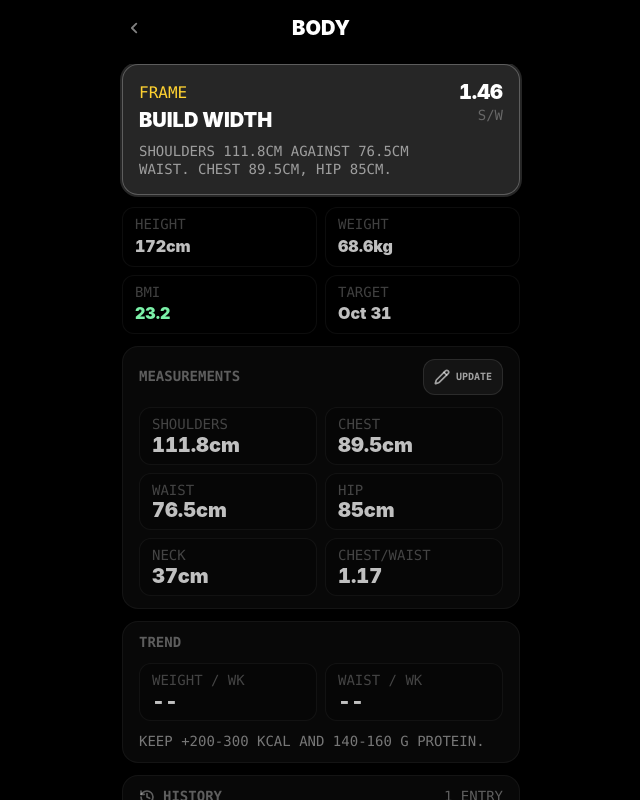
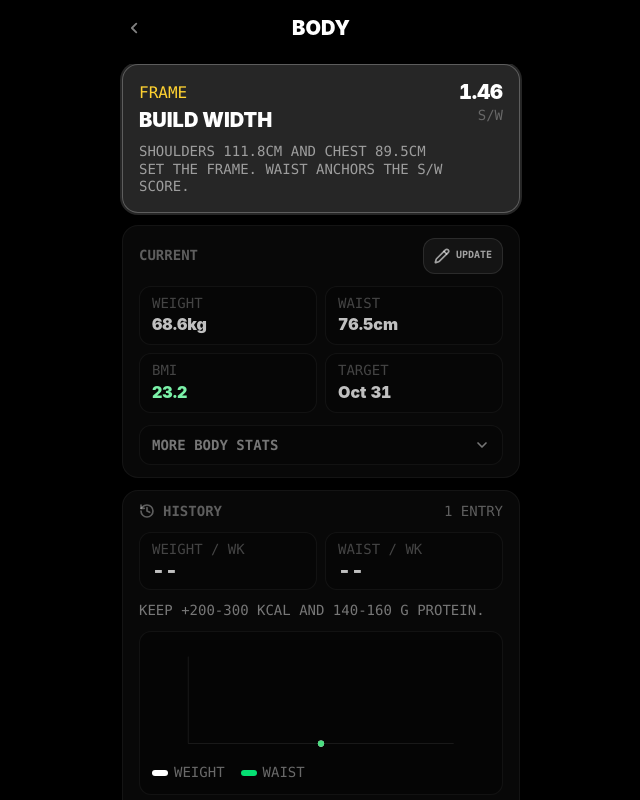
Before and after one commit to IFAKA/liftday, a Next.js app: page /history/body in a window 1280 px wide. Shown: the whole page, without its empty margins (319-959 px from the left). Built offline with nearby package versions, Linux system fonts and the light colour scheme.

Commit message:
fix: deduplicate body detail screen

```diff
--- a/components/BodyDetailScreen.tsx
+++ b/components/BodyDetailScreen.tsx
@@ -2,7 +2,7 @@
 
 import { useEffect, useMemo, useState } from 'react';
 import { useRouter } from 'next/navigation';
-import { ChevronLeft, History, Pencil, Ruler, Scale, Target, Utensils } from 'lucide-react';
+import { ChevronDown, ChevronLeft, ChevronUp, History, Pencil, Ruler, Scale, Target, Utensils } from 'lucide-react';
 import { Button } from '@/components/ui/button';
 import { Input } from '@/components/ui/input';
 import { TopBar } from '@/components/TopBar';
@@ -27,6 +27,7 @@ export function BodyDetailScreen() {
     logs: {},
   }));
   const [isEditing, setIsEditing] = useState(false);
+  const [showMoreStats, setShowMoreStats] = useState(false);
   const [draft, setDraft] = useState({ weightKg: '', waistCm: '', heightCm: '' });
 
   function reloadSnapshot() {
@@ -95,16 +96,9 @@ export function BodyDetailScreen() {
           active
         />
 
-        <WatchMetricGrid columns={2}>
-          <WatchMetricCell label="Height" value={`${body.heightCm}cm`} />
-          <WatchMetricCell label="Weight" value={`${formatNumber(body.weightKg, 1)}kg`} />
-          <WatchMetricCell label="BMI" value={body.bmi} tone={body.bmiTone} />
-          <WatchMetricCell label="Target" value={body.targetDate} />
-        </WatchMetricGrid>
-
         <WatchPanel subtle className="py-3">
           <div className="mb-3 flex items-center justify-between gap-3">
-            <p className="text-fluid-label font-mono font-black uppercase text-white/35">Measurements</p>
+            <p className="text-fluid-label font-mono font-black uppercase text-white/35">Current</p>
             <Button
               type="button"
               variant="ghost"
@@ -142,25 +136,30 @@ export function BodyDetailScreen() {
               </div>
             </div>
           )}
-          <div className="grid grid-cols-2 gap-2">
-            <BodyMeasure label="Shoulders" value={body.shoulderCm} />
-            <BodyMeasure label="Chest" value={body.chestCm} />
-            <BodyMeasure label="Waist" value={body.waistCm} />
-            <BodyMeasure label="Hip" value={body.hipCm} />
-            <BodyMeasure label="Neck" value={body.neckCm} />
-            <BodyMeasure label="Chest/Waist" value={body.chestWaistRatio} />
-          </div>
-        </WatchPanel>
-
-        <WatchPanel subtle className="py-3">
-          <p className="mb-3 text-fluid-label font-mono font-black uppercase text-white/35">Trend</p>
-          <div className="grid grid-cols-2 gap-2">
-            <BodyMeasure label="Weight / wk" value={body.weightTrend} />
-            <BodyMeasure label="Waist / wk" value={body.waistTrend} />
-          </div>
-          <p className="mt-3 text-fluid-label font-mono uppercase leading-relaxed text-white/45">
-            {body.trendSummary}
-          </p>
+          <WatchMetricGrid columns={2}>
+            <WatchMetricCell label="Weight" value={`${formatNumber(body.weightKg, 1)}kg`} />
+            <WatchMetricCell label="Waist" value={body.waistCm} />
+            <WatchMetricCell label="BMI" value={body.bmi} tone={body.bmiTone} />
+            <WatchMetricCell label="Target" value={body.targetDate} />
+          </WatchMetricGrid>
+          <Button
+            type="button"
+            variant="ghost"
+            onClick={() => setShowMoreStats((current) => !current)}
+            aria-expanded={showMoreStats}
+            className="mt-3 h-10 w-full justify-between rounded-lg border border-white/5 bg-black/25 px-3 text-fluid-label font-mono font-black uppercase text-white/45 hover:bg-white/10 hover:text-white"
+          >
+            More body stats
+            {showMoreStats ? <ChevronUp className="h-4 w-4" /> : <ChevronDown className="h-4 w-4" />}
+          </Button>
+          {showMoreStats && (
+            <WatchMetricGrid columns={2} className="mt-2">
+              <WatchMetricCell label="Height" value={`${body.heightCm}cm`} />
+              <WatchMetricCell label="Hip" value={body.hipCm} />
+              <WatchMetricCell label="Neck" value={body.neckCm} />
+              <WatchMetricCell label="Chest/Waist" value={body.chestWaistRatio} />
+            </WatchMetricGrid>
+          )}
         </WatchPanel>
 
         <WatchPanel subtle className="py-3">
@@ -173,7 +172,14 @@ export function BodyDetailScreen() {
               {body.history.length} {body.history.length === 1 ? 'entry' : 'entries'}
             </p>
           </div>
-          <BodyTrendChart entries={body.history} />
+          <div className="grid grid-cols-2 gap-2">
+            <BodyMeasure label="Weight / wk" value={body.weightTrend} />
+            <BodyMeasure label="Waist / wk" value={body.waistTrend} />
+          </div>
+          <p className="mt-3 text-fluid-label font-mono uppercase leading-relaxed text-white/45">
+            {body.trendSummary}
+          </p>
+          <BodyTrendChart entries={body.history} className="mt-3" />
           <div className="mt-3 flex flex-col gap-2">
             {body.history.slice(-8).reverse().map((entry) => (
               <div key={entry.dateKey} className="grid grid-cols-[1fr_auto_auto] items-center gap-3 rounded-lg border border-white/5 bg-black/25 px-3 py-2">
@@ -283,7 +289,7 @@ function getBodyModel(profile: UserProfile, logs: Record<string, DailyLog>) {
     chestWaistRatio: chestWaist.toFixed(2),
     targetDate: formatTargetDate(profile.targetDate),
     frameLabel: shoulderWaist >= 1.5 ? 'Strong taper' : 'Build width',
-    frameSummary: `Shoulders ${formatNumber(shoulderCm, 1)}cm against ${formatNumber(waistCm, 1)}cm waist. Chest ${formatNumber(chestCm, 1)}cm, hip ${formatNumber(hipCm, 1)}cm.`,
+    frameSummary: `Shoulders ${formatNumber(shoulderCm, 1)}cm and chest ${formatNumber(chestCm, 1)}cm set the frame. Waist anchors the S/W score.`,
     frameTone: shoulderWaist >= 1.5 ? 'text-green-300' : 'text-amber-300',
     weightTrend: formatTrend(trend.weightTrendKgPerWeek, 'kg'),
     waistTrend: formatTrend(trend.waistTrendCmPerWeek, 'cm'),
@@ -305,7 +311,7 @@ function roundMeasurement(value: number): number {
   return Math.round(value * 10) / 10;
 }
 
-function BodyTrendChart({ entries }: { entries: BodyHistoryEntry[] }) {
+function BodyTrendChart({ entries, className = '' }: { entries: BodyHistoryEntry[]; className?: string }) {
   const width = 280;
   const height = 108;
   const padding = 12;
@@ -313,7 +319,7 @@ function BodyTrendChart({ entries }: { entries: BodyHistoryEntry[] }) {
   const waistPoints = getChartPoints(entries, 'waistCm', width, height, padding);
 
   return (
-    <div className="rounded-lg border border-white/5 bg-black/30 px-2 py-3">
+    <div className={`rounded-lg border border-white/5 bg-black/30 px-2 py-3 ${className}`}>
       <svg viewBox={`0 0 ${width} ${height}`} role="img" aria-label="Weight and waist history chart" className="h-28 w-full overflow-visible">
         <line x1={padding} y1={height - padding} x2={width - padding} y2={height - padding} stroke="rgba(255,255,255,0.08)" strokeWidth="1" />
         <line x1={padding} y1={padding} x2={padding} y2={height - padding} stroke="rgba(255,255,255,0.08)" strokeWidth="1" />
@@ -386,7 +392,7 @@ function getBodyHistory(logs: Record<string, DailyLog>, fallbackWeightKg: number
   const todayKey = new Date().toISOString().slice(0, 10);
   return [{
     dateKey: todayKey,
-    label: 'Current',
+    label: 'Today',
     weightKg: fallbackWeightKg,
     waistCm: fallbackWaistCm,
   }];
```
Also changed, not shown: 1 other file (tests, documents, lock files or other folders).
